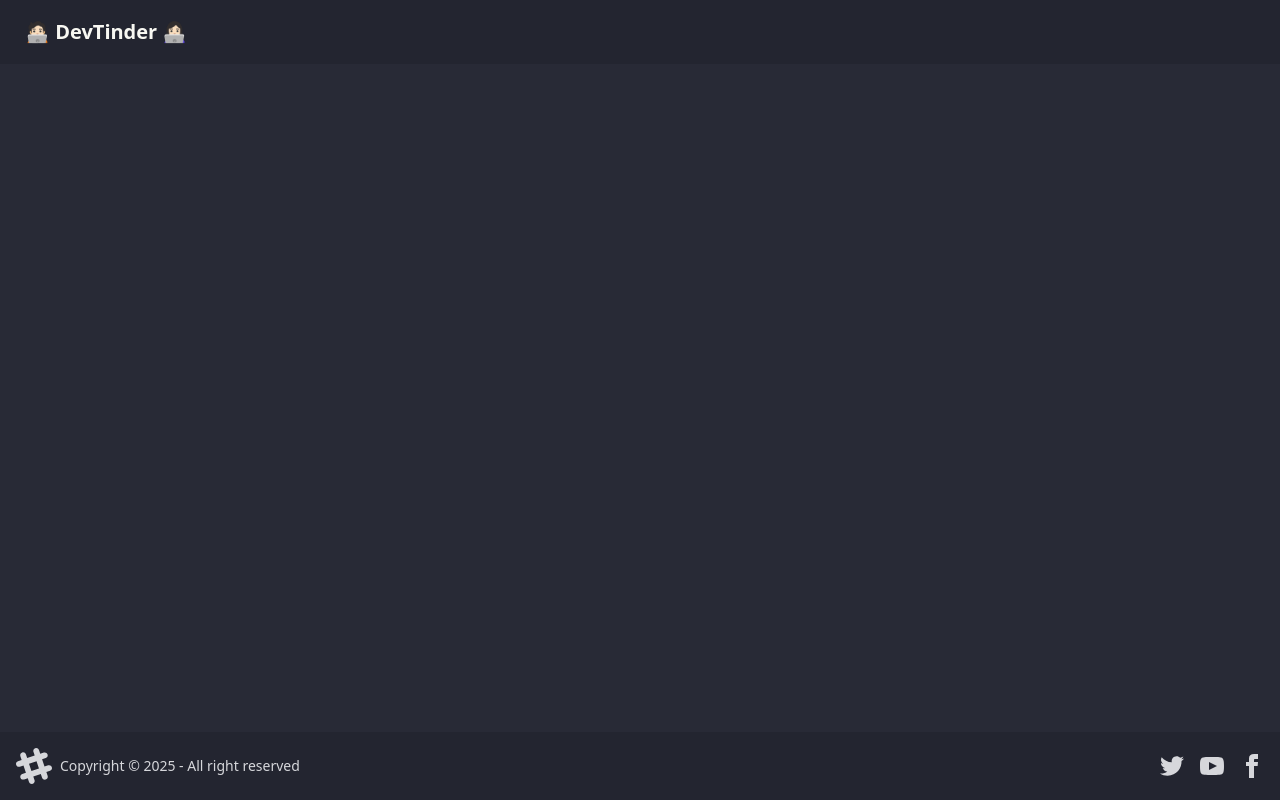
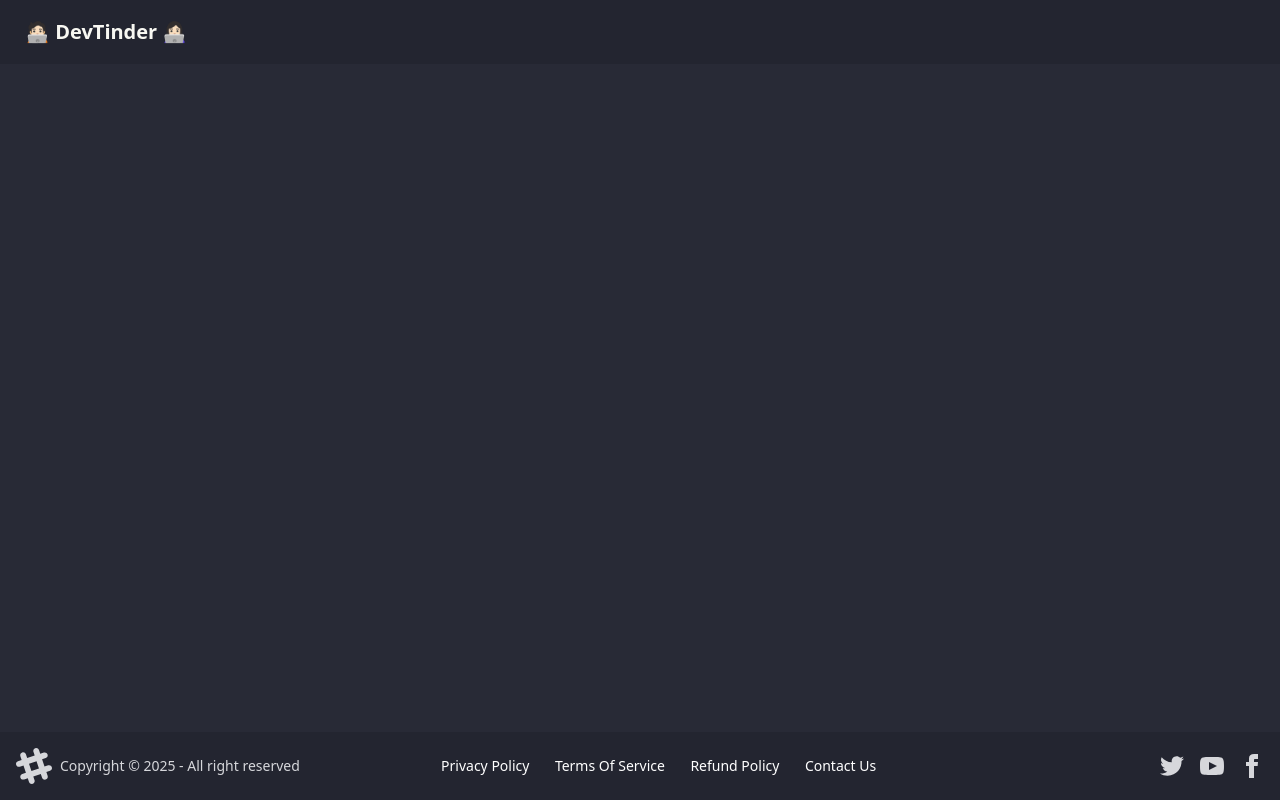
Before and after one commit to bijukgeorge86/devTinder-Frontend, a React app: page / in a window 1280 px wide. Built offline with nearby package versions, Linux system fonts and the light colour scheme; no server answers; the HTML template or start-up script is replaced by a standard one.

Commit message:
Modified Design 1

```diff
--- a/src/components/Footer.jsx
+++ b/src/components/Footer.jsx
@@ -19,6 +19,41 @@ const Footer = () => {
                     Copyright © {new Date().getFullYear()} - All right reserved
                 </p>
             </aside>
+
+            <div className="lg:m-2 flex flex-col gap-6">
+                {/*}div className="dark:text-white">Terms and Policies</div>*/}
+                <div className="flex flex-row gap- dark:text-white text-white">
+                    <a
+                        className="hover:underline flex items-center justify-start"
+                        href="/privacy-policy"
+                    >
+                        <p>Privacy Policy</p>
+                    </a>{" "}
+                    &nbsp; &nbsp; &nbsp; &nbsp;
+                    <a
+                        className="hover:underline flex items-center justify-start"
+                        href="/terms-of-service"
+                    >
+                        <p>Terms Of Service</p>
+                    </a>
+                    &nbsp; &nbsp; &nbsp; &nbsp;
+                    <a
+                        className="hover:underline flex items-center justify-start"
+                        href="/refund-policy"
+                    >
+                        <p>Refund Policy</p>
+                    </a>
+                    &nbsp; &nbsp; &nbsp; &nbsp;
+                    <a
+                        className="hover:underline flex items-center justify-start"
+                        href="/contact-us"
+                    >
+                        <p>Contact Us</p>
+                    </a>
+                    &nbsp; &nbsp; &nbsp; &nbsp;
+                </div>
+            </div>
+
             <nav className="grid-flow-col gap-4 md:place-self-center md:justify-self-end">
                 <a>
                     <svg
@@ -54,35 +89,6 @@ const Footer = () => {
                     </svg>
                 </a>
             </nav>
-            {/*<div className="m-2 lg:m-8 flex flex-col gap-6">
-                <div className="dark:text-white">Terms and Policies</div>
-                <div className="flex flex-col gap-2 dark:text-white text-white">
-                    <a
-                        className="hover:underline flex items-center justify-start"
-                        href="/privacy-policy"
-                    >
-                        <p>Privacy Policy</p>
-                    </a>
-                    <a
-                        className="hover:underline flex items-center justify-start"
-                        href="/terms-of-service"
-                    >
-                        <p>Terms Of Service</p>
-                    </a>
-                    <a
-                        className="hover:underline flex items-center justify-start"
-                        href="/refund-policy"
-                    >
-                        <p>Refund Policy</p>
-                    </a>
-                    <a
-                        className="hover:underline flex items-center justify-start"
-                        href="/contact-us"
-                    >
-                        <p>Contact Us</p>
-                    </a>
-                </div>
-            </div>*/}
         </footer>
     );
 };
```
